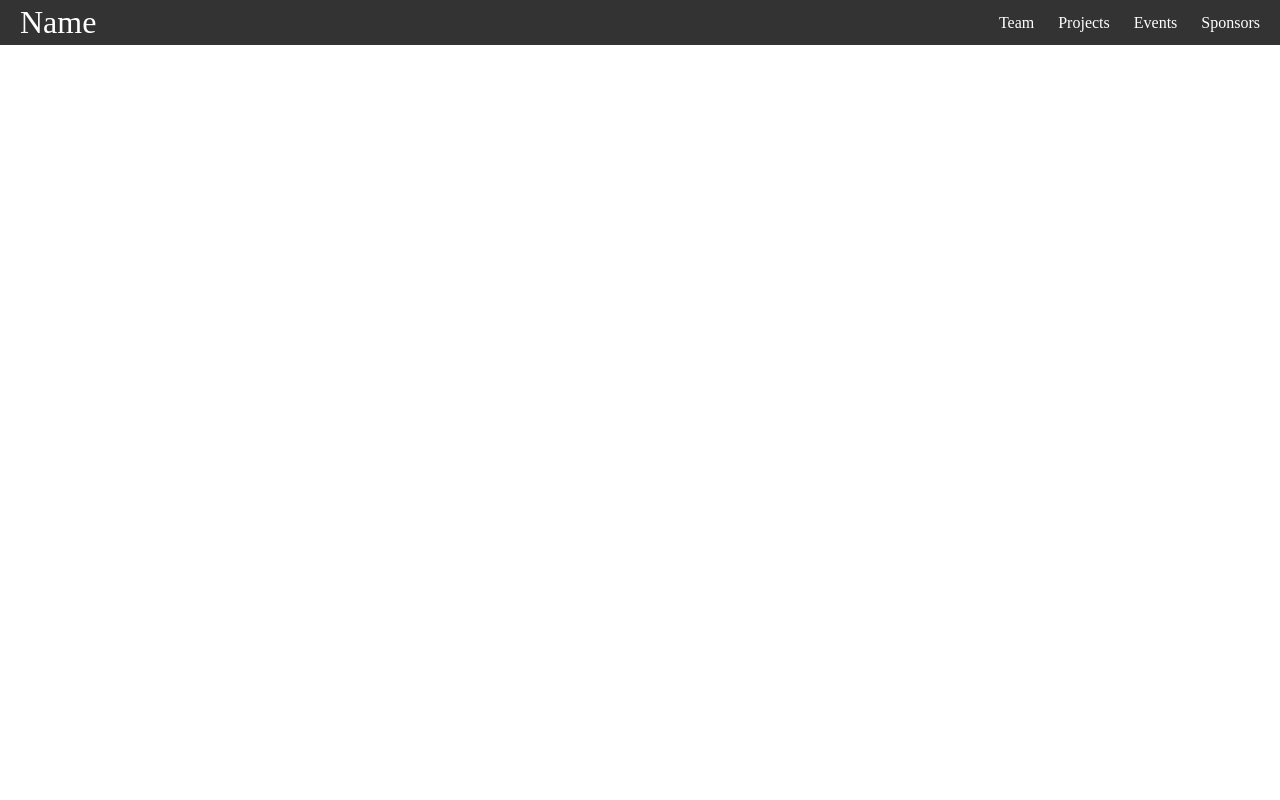
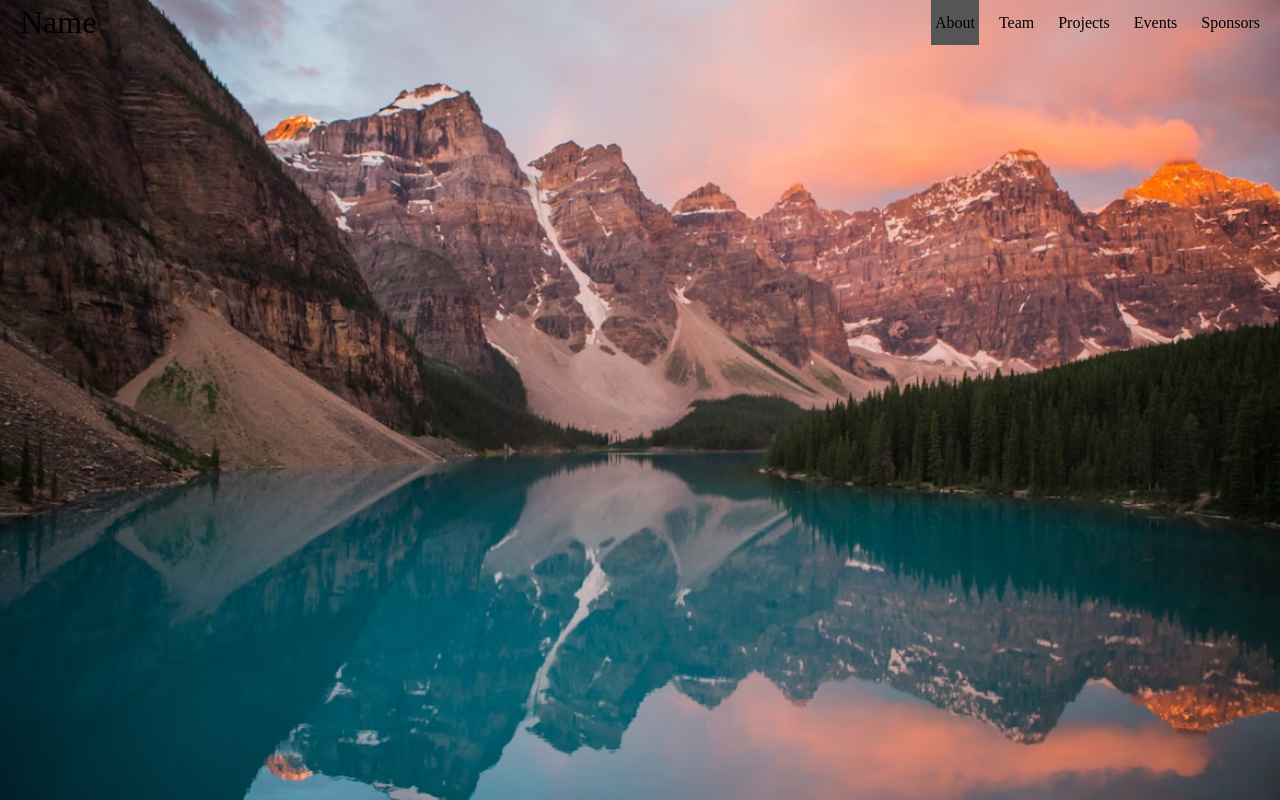
Before and after one commit to Queen-s-Data-Analytics-Association/QDAA-Website, a React (Create React App) app: page /about in a window 1280 px wide. Built offline with nearby package versions, Linux system fonts and the light colour scheme.

Commit message:
background image

```diff
--- a/package.json
+++ b/package.json
@@ -8,8 +8,10 @@
     "@testing-library/user-event": "^13.5.0",
     "react": "^18.2.0",
     "react-dom": "^18.2.0",
+    "react-helmet": "^6.1.0",
     "react-router-dom": "^6.22.0",
     "react-scripts": "5.0.1",
+    "react-scroll": "^1.9.0",
     "web-vitals": "^2.1.4"
   },
   "scripts": {
--- a/public/index.html
+++ b/public/index.html
@@ -24,20 +24,9 @@
       work correctly both with client-side routing and a non-root public URL.
       Learn how to configure a non-root public URL by running `npm run build`.
     -->
-    <title>React App</title>
+    <title>QDAA</title>
   </head>
   <body>
-    <noscript>You need to enable JavaScript to run this app.</noscript>
     <div id="root"></div>
-    <!--
-      This HTML file is a template.
-      If you open it directly in the browser, you will see an empty page.
-
-      You can add webfonts, meta tags, or analytics to this file.
-      The build step will place the bundled scripts into the <body> tag.
-
-      To begin the development, run `npm start` or `yarn start`.
-      To create a production bundle, use `npm run build` or `yarn build`.
-    -->
   </body>
 </html>
--- a/src/App.js
+++ b/src/App.js
@@ -5,20 +5,25 @@ import Projects from "./pages/Projects";
 import Events from "./pages/Events";
 import Sponsors from "./pages/Sponsors";
 import { Route, Routes } from "react-router-dom"
+import {Helmet} from 'react-helmet';
 
 function App() {
   return (
   <>
     <Navbar />
+    <Helmet>
+      <style>{'body { background-color: #37517e; }'}</style>
       <div className="container">
         <Routes>
           <Route path="/" element={<Home />} />
+          <Route path="/about" element={<Home />} />
           <Route path="/team" element={<Team />} />
           <Route path="/projects" element={<Projects />} />
           <Route path="/events" element={<Events />} />
           <Route path="/sponsors" element={<Sponsors />} />
         </Routes>
       </div>
+    </Helmet>
   </>
   )
 }
--- a/src/Navbar.js
+++ b/src/Navbar.js
@@ -8,6 +8,7 @@ export default function Navbar() {
             Name
         </Link>
         <ul>
+            <CustomLink to="about">About</CustomLink>
             <CustomLink to="/team">Team</CustomLink>
             <CustomLink to="/projects">Projects</CustomLink>
             <CustomLink to="/events">Events</CustomLink>
--- /dev/null
+++ b/src/pages/About.js
@@ -0,0 +1,3 @@
+export default function About() {
+    return <h1>About</h1>
+}
--- a/src/styles.css
+++ b/src/styles.css
@@ -3,6 +3,11 @@
 }
 
 body {
+    background-image: url('../public/test.avif');
+    background-repeat: no-repeat;
+    background-position: center;
+    background-attachment: fixed;
+    background-size: cover;
     margin: 0;
 }
 
@@ -12,8 +17,8 @@ body {
 }
 
 .nav {
-    background-color: #333;
-    color: white;
+    background-color: transparent;
+    color: black;
     display: flex;
     justify-content: space-between;
     align-items: stretch;
```
Also changed, not shown: public/test.avif (added), 1 other file (tests, documents, lock files or other folders). Lines whose indentation alone changed are shown as unchanged.
